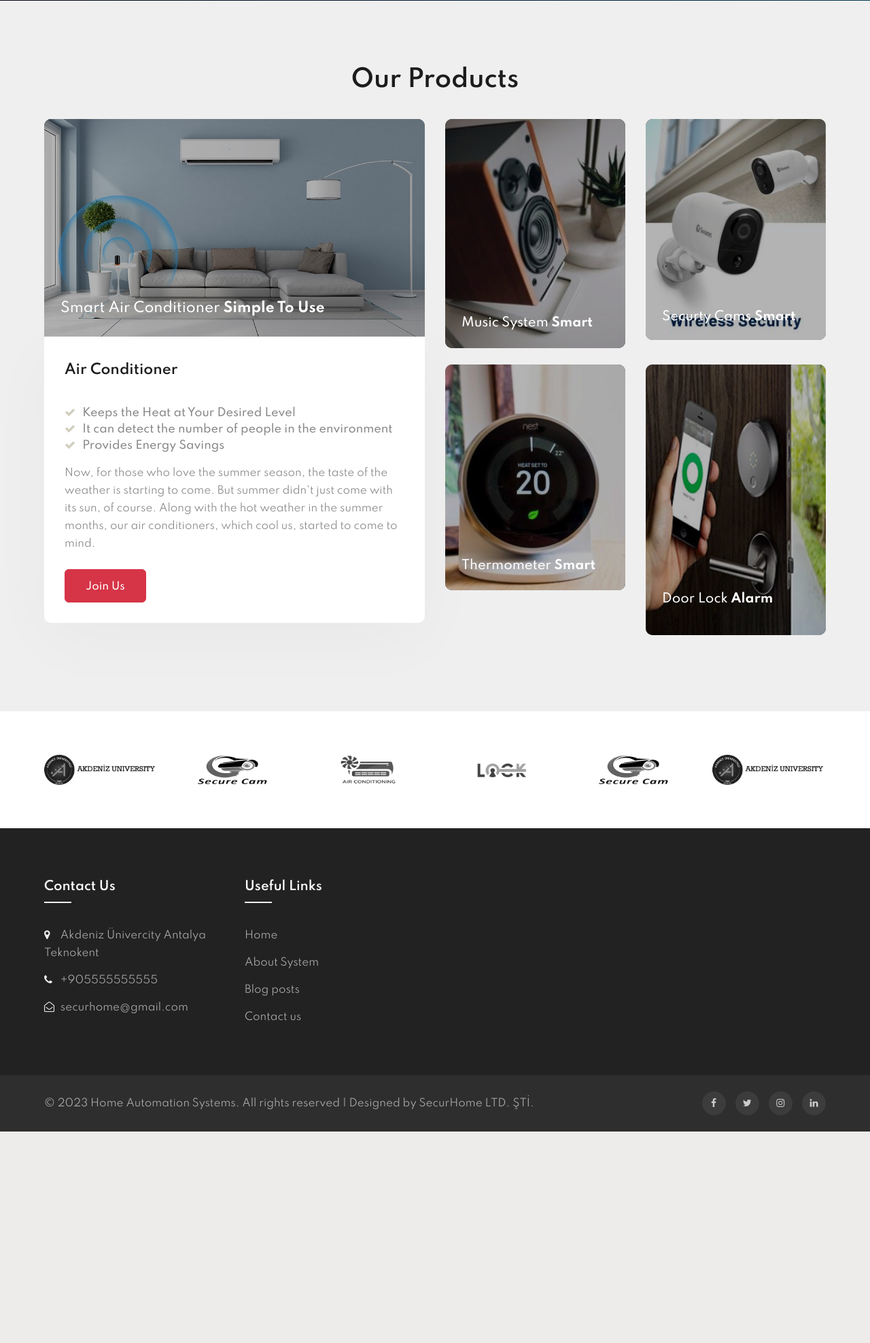
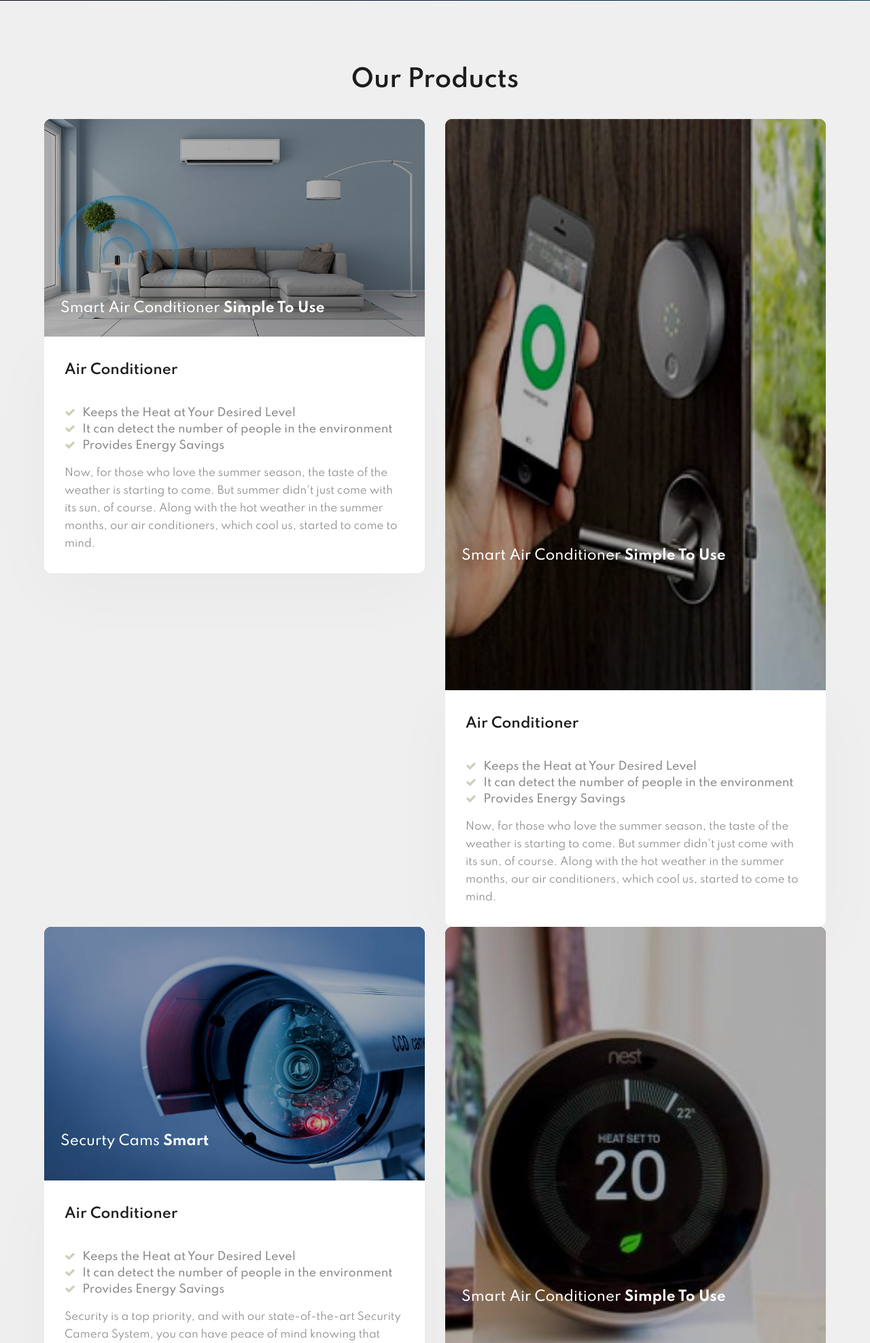
Before and after one commit to FatihKizildag/SecurHomeWebSite, a PHP site: page / in a window 1280 px wide. Shown: the part 788-2763 px from the top of the page at 68% size. Before the commit the page ends 2452 px from the top, so only its background shows below. Run offline with PHP 8.4, Linux system fonts and the light colour scheme.

Commit message:
index.php config

```diff
--- a/securHome/index.php
+++ b/securHome/index.php
@@ -80,7 +80,7 @@
                       </h5>
                       <a
                         class="btn btn-style transparent-btn mt-sm-5 mt-4"
-                        href="about.php"
+                        href="#"
                       >
                       Secure Home Smart Systems</a
                       >
@@ -102,7 +102,7 @@
                       </h5>
                       <a
                         class="btn btn-style transparent-btn mt-sm-5 mt-4"
-                        href="about.php"
+                        href="#"
                       >
                       Lighting Automation</a
                       >
@@ -167,7 +167,7 @@
           <div class="maghny-gd-1 col-lg-6">
             <div class="maghny-grid">
               <figure class="effect-lily">
-                <img class="img-fluid" src="assets/images/room1.jpg" alt="" />
+                <img class="img-fluid" src="assets/images/room1.jpg" alt="">
                 <figcaption class="w3set-hny">
                   <div>
                     <h4 class="top-text">
@@ -193,7 +193,7 @@
                     <li>
                       <span class="fa fa-check" aria-hidden="true"></span> Provides Energy Savings
 
-                  </ul>
+                  </li></ul>
 
 
                 </ul>
@@ -202,87 +202,139 @@
                    But summer didn't just come with its sun, of course. Along with the hot weather in the summer months, our air conditioners,
                     which cool us, started to come to mind.
                 </p>
-                <a href="singUp.php" class="btn btn-style btn-primary mt-sm-4 mt-3"
-                  >Join Us</a
-                >
+
               </div>
             </div>
           </div>
-          <div class="maghny-gd-1 col-lg-6 mt-lg-0 mt-4">
-            <div class="row">
-              <div class="maghny-gd-1 col-6">
+
+        <div class="maghny-gd-1 col-lg-6">
             <div class="maghny-grid">
-                  <figure class="effect-lily border-radius">
-                    <img
-                      class="img-fluid"
-                      src="assets/images/room2.jpg"
-                      alt=""
-                    />
-                    <figcaption>
+              <figure class="effect-lily">
+                <img class="img-fluid" src="assets/images/room5.jpg" alt="">
+                <figcaption class="w3set-hny">
                   <div>
-                        <h4>Music System <span>  Smart</span></h4>
-                        <p>High Quality Audio</p>
+                    <h4 class="top-text">
+                      Smart Air Conditioner
+                      <span>Simple to use</span>
+                    </h4>
+
                   </div>
                 </figcaption>
               </figure>
+              <div class="room-info">
+                <h3 class="room-title">
+                  <a href="room-single.html">Air Conditioner</a>
+                </h3>
+                <ul class="mb-3">
+                  <ul class="w3l-right-book mt-4">
+                    <li>
+                      <span class="fa fa-check" aria-hidden="true"></span> Keeps the Heat at Your Desired Level
+                    </li>
+                    <li>
+                      <span class="fa fa-check" aria-hidden="true"></span> It can detect the number of people in the environment
+                    </li>
+                    <li>
+                      <span class="fa fa-check" aria-hidden="true"></span> Provides Energy Savings
+
+                  </li></ul>
+
+
+                </ul>
+                <p>
+                  Now, for those who love the summer season, the taste of the weather is starting to come.
+                   But summer didn't just come with its sun, of course. Along with the hot weather in the summer months, our air conditioners,
+                    which cool us, started to come to mind.
+                </p>
+
               </div>
             </div>
-              <div class="maghny-gd-1 col-6">
+          </div><div class="maghny-gd-1 col-lg-6">
             <div class="maghny-grid">
-                  <figure class="effect-lily border-radius">
-                    <img
-                      class="img-fluid"
-                      src="assets/images/room3.jpg"
-                      alt=""
-                    />
-                    <figcaption>
+              <figure class="effect-lily">
+                <img class="img-fluid" src="assets/images/room3.jpg" alt="">
+                <figcaption class="w3set-hny">
                   <div>
-                        <h4>Securty Cams <span> Smart</span></h4>
-                        <p>24-hour Alarm Monitoring</p>
+                    <h4 class="top-text">
+                      Securty Cams
+                      <span>Smart</span>
+                    </h4>
+
                   </div>
                 </figcaption>
               </figure>
+              <div class="room-info">
+                <h3 class="room-title">
+                  <a href="room-single.html">Air Conditioner</a>
+                </h3>
+                <ul class="mb-3">
+                  <ul class="w3l-right-book mt-4">
+                    <li>
+                      <span class="fa fa-check" aria-hidden="true"></span> Keeps the Heat at Your Desired Level
+                    </li>
+                    <li>
+                      <span class="fa fa-check" aria-hidden="true"></span> It can detect the number of people in the environment
+                    </li>
+                    <li>
+                      <span class="fa fa-check" aria-hidden="true"></span> Provides Energy Savings
+
+                  </li></ul>
+
+
+                </ul>
+                <p>
+                Security is a top priority, and with our state-of-the-art Security Camera System,
+                 you can have peace of mind knowing that your premises are under constant surveillance.
+                  Whether it's for your home, office, or any other space, this camera system offers 24/7
+                  monitoring to ensure the safety of your property and loved ones.
+                </p>
+
               </div>
             </div>
-              <div class="maghny-gd-1 col-6 mt-4">
+          </div><div class="maghny-gd-1 col-lg-6">
             <div class="maghny-grid">
-                  <figure class="effect-lily border-radius">
-                    <img
-                      class="img-fluid"
-                      src="assets/images/room4.jpg"
-                      alt=""
-                    />
-                    <figcaption>
+              <figure class="effect-lily">
+                <img class="img-fluid" src="assets/images/room4.jpg" alt="">
+                <figcaption class="w3set-hny">
                   <div>
-                        <h4>Thermometer <span> Smart</span></h4>
-                        <p>Measure and Menage</p>
+                    <h4 class="top-text">
+                      Smart Air Conditioner
+                      <span>Simple to use</span>
+                    </h4>
+
                   </div>
                 </figcaption>
               </figure>
+              <div class="room-info">
+                <h3 class="room-title">
+                  <a href="room-single.html">Air Conditioner</a>
+                </h3>
+                <ul class="mb-3">
+                  <ul class="w3l-right-book mt-4">
+                    <li>
+                      <span class="fa fa-check" aria-hidden="true"></span> Keeps the Heat at Your Desired Level
+                    </li>
+                    <li>
+                      <span class="fa fa-check" aria-hidden="true"></span> It can detect the number of people in the environment
+                    </li>
+                    <li>
+                      <span class="fa fa-check" aria-hidden="true"></span> Provides Energy Savings
+
+                  </li></ul>
+
+
+                </ul>
+                <p>
+                  Now, for those who love the summer season, the taste of the weather is starting to come.
+                   But summer didn't just come with its sun, of course. Along with the hot weather in the summer months, our air conditioners,
+                    which cool us, started to come to mind.
+                </p>
+
               </div>
             </div>
-              <div class="maghny-gd-1 col-6 mt-4">
-                <div class="maghny-grid">
-                  <figure class="effect-lily border-radius">
-                    <img
-                      class="img-fluid"
-                      src="assets/images/room5.jpg"
-                      alt=""
-                    />
-                    <figcaption>
-                      <div>
-                          <h4>Door Lock <span> Alarm</span></h4>
-                        <p>Extra Secure</p>
-                      </div>
-                    </figcaption>
-                  </figure>
+          </div></div>
       </div>
     </div>
-            </div>
-          </div>
-        </div>
-      </div>
-    </div>
+
 
     <section class="w3l-logos py-5">
       <div class="container py-lg-3">
```
Also changed, not shown: securHome/assets/images/room2.jpg, securHome/assets/images/room3.jpg, securHome/assets/images/room4.jpg, securHome/assets/images/room5.jpg. Lines whose indentation alone changed are shown as unchanged.
